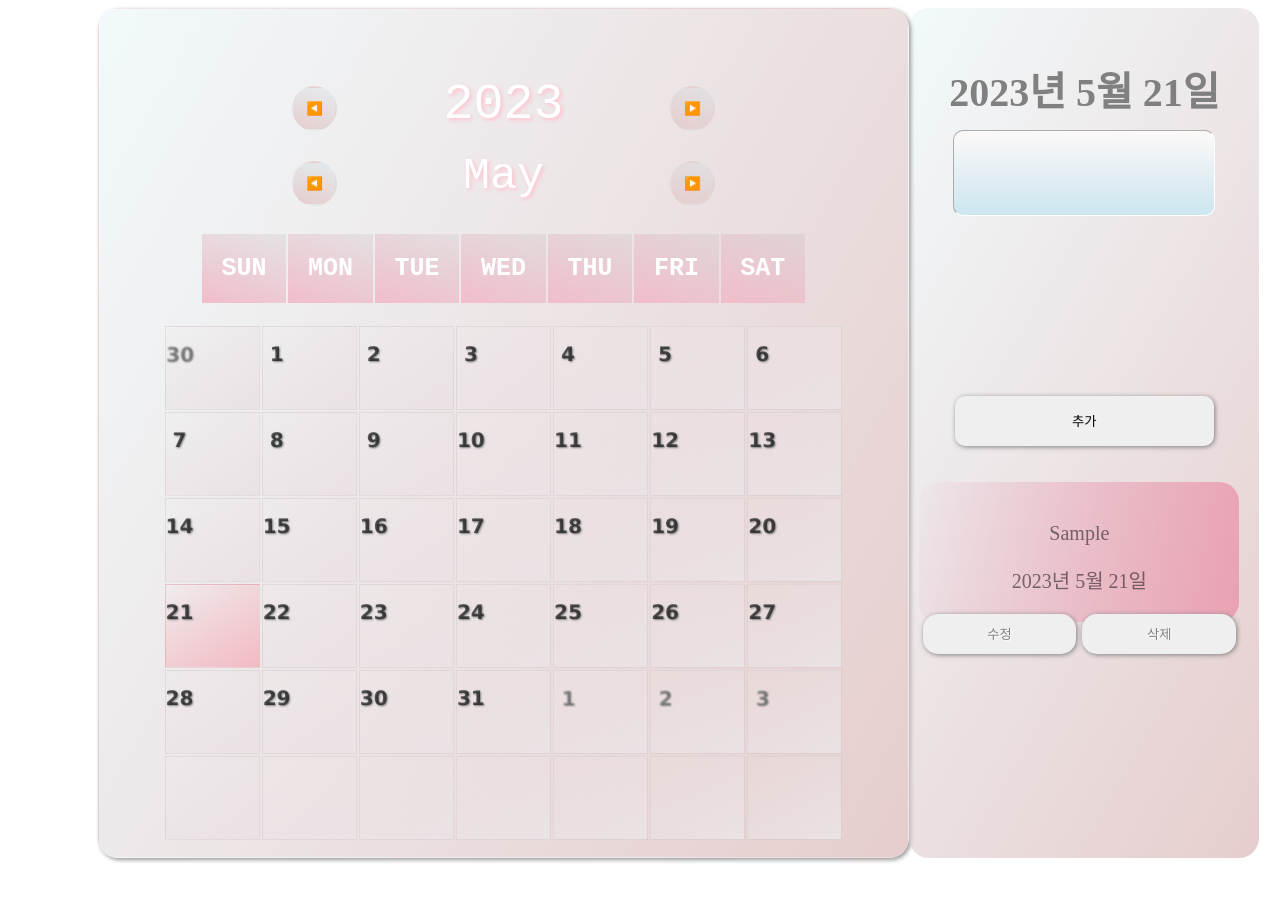
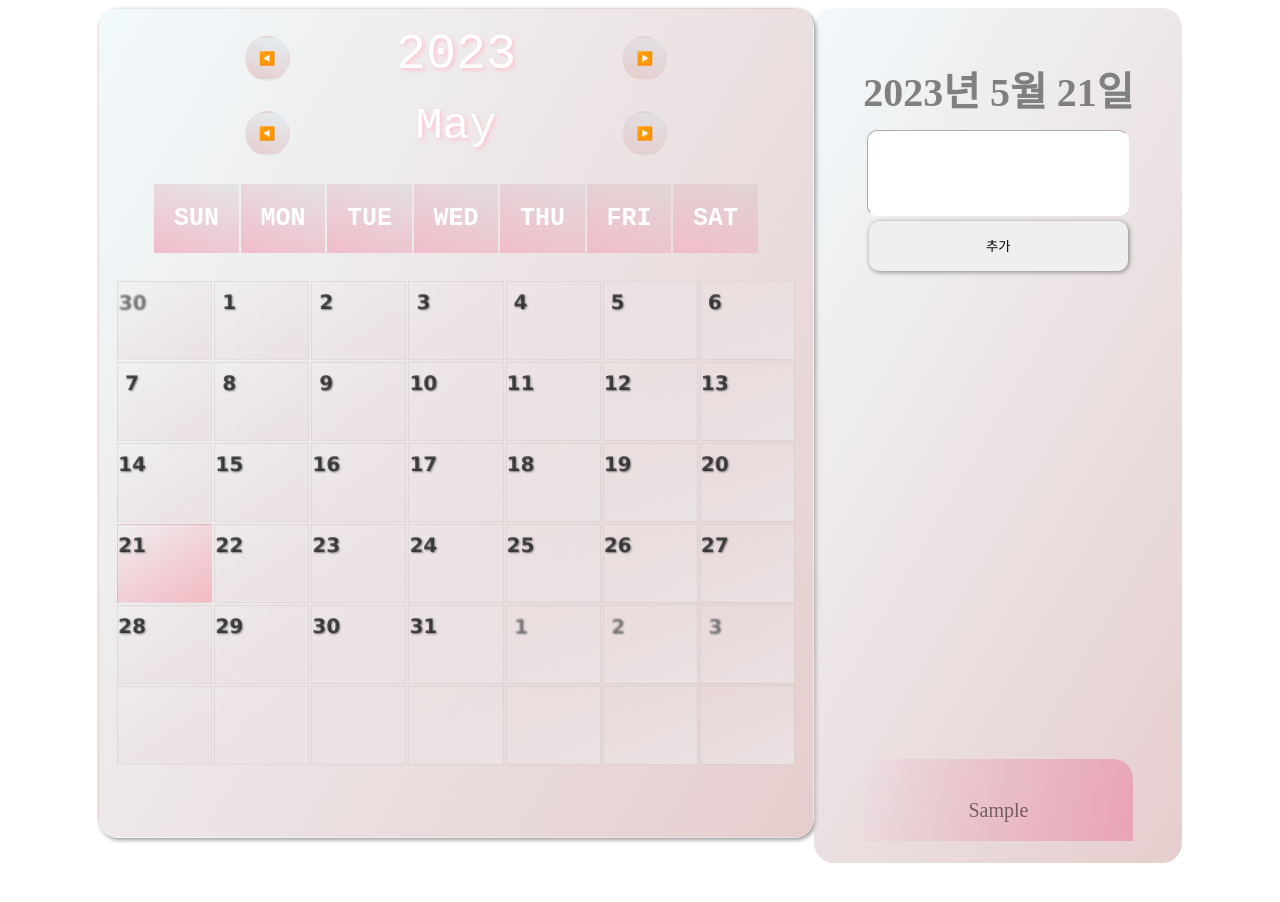
Before and after one commit to minsun0714/Diet_Diary_App, a React (Create React App) app: page / in a window 1280 px wide. Both pictures are taken after typing "Sample" into the empty fields and a click on the button "추가". Shown: the top 902 px of the page. After the commit the page ends 871 px from the top, so only its background shows below. Built offline with nearby package versions, Linux system fonts and the light colour scheme.

Commit message:
📱 media 쿼리 적용 (max-width: 1500px)

```diff
--- a/src/components/Calendar/Dates.tsx
+++ b/src/components/Calendar/Dates.tsx
@@ -2,8 +2,11 @@ import React from "react";
 import styled from "styled-components";
 
 const DatesContainer = styled.tbody`
-  margin-top: 300px;
+  margin-top: 280px;
   padding: 5vw;
+  @media (max-width: 1500px) {
+    margin-top: 200px;
+  }
 `;
 
 const EachDate = styled.th<EachDatesProps>`
@@ -34,6 +37,11 @@ const EachDate = styled.th<EachDatesProps>`
 
   &:hover {
     background-image: linear-gradient(150deg, white, rgba(244, 239, 239, 0.1));
+  }
+
+  @media (max-width: 1500px) {
+    height: 35px;
+    padding-bottom: 40px;
   }
 `;
 
--- a/src/components/Calendar/Days.tsx
+++ b/src/components/Calendar/Days.tsx
@@ -13,6 +13,10 @@ const Day = styled.th`
 const DaysContainer = styled.thead`
   position: absolute;
   margin-bottom: 330px;
+  width: auto;
+  @media (max-width: 1500px) {
+    margin-top: -80px;
+  }
 `;
 function Days() {
   const days = ["SUN", "MON", "TUE", "WED", "THU", "FRI", "SAT"];
--- a/src/components/Calendar/Table.tsx
+++ b/src/components/Calendar/Table.tsx
@@ -23,6 +23,10 @@ const Table = styled.table`
   margin-left: 7vw;
   background: linear-gradient(120deg, rgba(125, 202, 220, 0.1), #e6cdcd);
   box-shadow: 2px 2px 4px #999;
+  @media (max-width: 1500px) {
+    width: 56vw;
+    height: 830px;
+  }
 
   @media (max-width: 620px) {
     display: none;
@@ -35,6 +39,9 @@ const YearWrapper = styled.caption`
   justify-content: center;
   position: absolute;
   margin-bottom: 650px;
+  @media (max-width: 1500px) {
+    margin-top: -80px;
+  }
 `;
 
 const Year = styled.span`
@@ -52,6 +59,9 @@ const MonthWrapper = styled.caption`
   justify-content: center;
   position: absolute;
   margin-bottom: 500px;
+  @media (max-width: 1500px) {
+    margin-top: -80px;
+  }
 `;
 
 const Month = styled.span`
--- a/src/components/ToDos/ToDoCards.tsx
+++ b/src/components/ToDos/ToDoCards.tsx
@@ -9,7 +9,7 @@ import { CurrentDate } from "../../App";
 const TodaysDate = styled.h1`
   color: gray;
   font-size: 40px;
-  position: fixed;
+  position: absolute;
   top: 0;
   margin-top: 60px;
 `;
@@ -23,7 +23,8 @@ const CardsWrapper = styled.div`
   border-radius: 20px;
   width: 40vw;
   margin-right: 7vw;
-  padding-top: 160px; /* 이 부분 추가 */
+  padding-top: 160px;
+  height: 695px;
 `;
 
 const Cards = styled.ul`
@@ -31,17 +32,17 @@ const Cards = styled.ul`
   flex-direction: column;
   justify-content: center;
   align-items: center;
+  overflow: auto;
+  margin-top: 180px;
+  margin-bottom: 70px;
+  padding-top: 540px;
 `;
 
 const TextArea = styled.textarea`
-  position: fixed;
+  position: absolute;
   top: 0;
   margin-top: 130px;
-  background-image: linear-gradient(
-    180deg,
-    rgba(250, 246, 244, 0.627),
-    #cce6f0
-  );
+  background-color: white;
   border-radius: 10px;
   border: 1px inset white;
   resize: none;
@@ -51,6 +52,7 @@ const TextArea = styled.textarea`
 `;
 
 const Card = styled.li`
+  position: relative;
   border: 0px solid transparent;
   border-radius: 20px;
   background-image: linear-gradient(
@@ -58,23 +60,23 @@ const Card = styled.li`
     rgba(234, 217, 226, 0.201),
     #e9a1b3
   );
-  margin: 20px;
+  margin: 10px;
   margin-left: -30px;
   padding-top: 40px;
-  height: 100px;
-  width: 25vw;
+  height: 130px;
+  width: 21vw;
   font-size: 20px;
   color: rgba(0, 0, 0, 0.5);
   list-style: none;
   text-align: center;
+  z-index: 999;
 `;
 
 const Btn = styled.button`
-  width: 12vw;
+  width: 8vw;
   border: none;
   border-radius: 15px;
-  margin: 3px;
-  margin-top: 0px;
+  margin: 5px;
   height: 40px;
   color: gray;
   text-shadow: 1px 1px 1px white;
@@ -82,13 +84,18 @@ const Btn = styled.button`
 `;
 
 const AddBtn = styled.button`
+  position: absolute;
   width: 20.2vw;
   background-image: white;
   border: none;
   height: 50px;
-  margin-top: 27px;
+  margin-bottom: 540px;
   box-shadow: 1px 1px 5px gray;
   border-radius: 10px;
+`;
+
+const TodaysDateCard = styled.p`
+  font-size: 15px;
 `;
 
 type ToDo = {
@@ -190,7 +197,9 @@ function ToDoCards({ currentDate }: ICurrentDate) {
             ) : (
               toDo.text
             )}
-            <p>{`${toDo.year}년 ${toDo.month + 1}월 ${toDo.date}일`}</p>
+            <TodaysDateCard>{`${toDo.year}년 ${toDo.month + 1}월 ${
+              toDo.date
+            }일`}</TodaysDateCard>
             <Btn onClick={() => handleUpdate(toDo.id, toDo.text)}>
               {isUpdateBtnClicked && toDo.id === targetId ? "완료" : "수정"}
             </Btn>
```
